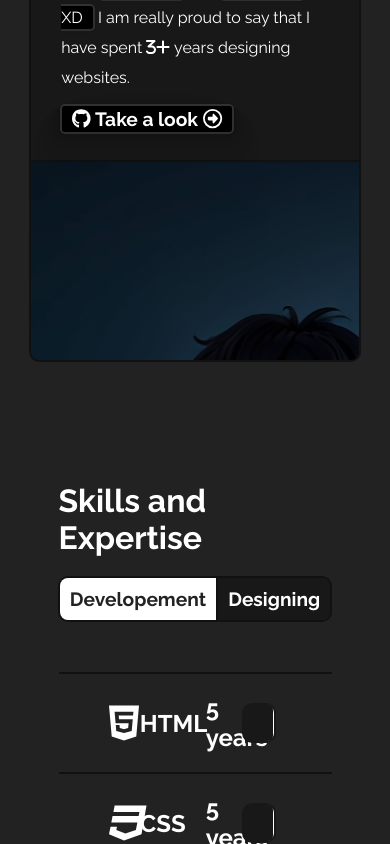
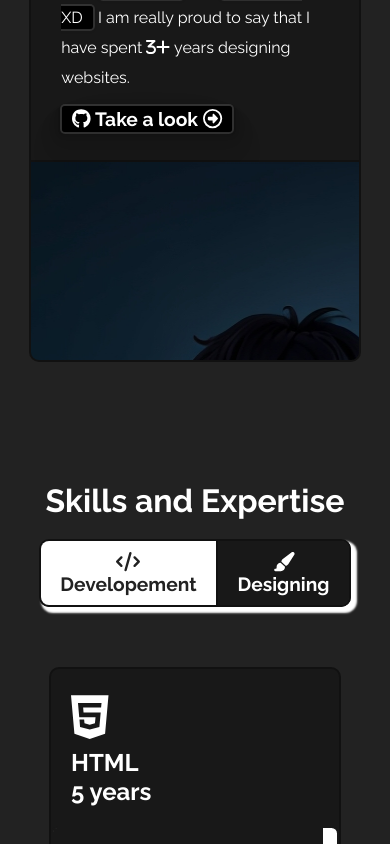
Before and after one commit to naodalemu/react-portfolio, a React (Vite) app: page / in a window 390 px wide. Shown: the part 1156-2000 px from the top of the page. Built offline with nearby package versions, Linux system fonts and the light colour scheme.

Commit message:
This is perfect, so perfect. I added responsiveness to my skills section. It might not look good for people I get that but I'm outta energy so I think it rocks

```diff
--- a/src/components/UI/SkillSet.jsx
+++ b/src/components/UI/SkillSet.jsx
@@ -9,11 +9,11 @@ function SkillSet(props) {
     return (
         <div className={classes.skillCard}>
             {/* <p className={classes.row1}>{props.language}</p> */}
-            <h1 className={classes.row2}>
+            <h1 className={classes.row1}>
                 <FontAwesomeIcon icon={props.icon} />
             </h1>
-            <h2 className={classes.row3}>{props.language}</h2>
-            <h2 className={classes.row4}>{props.years}</h2>
+            <h2 className={classes.row2}>{props.language}</h2>
+            <h2 className={classes.row3}>{props.years}</h2>
             <div className={classes.expertBarContainer}>
                 <div
                     className={classes.expertBar}
--- a/src/components/UI/SkillSet.module.css
+++ b/src/components/UI/SkillSet.module.css
@@ -13,9 +13,9 @@
 .skillCard:hover {
     scale: 1.1;
     background: var(--primary-inverted);
-  box-shadow: rgba(240, 46, 170, 0.4) 0px 5px, rgba(240, 46, 170, 0.3) 0px 10px,
-    rgba(240, 46, 170, 0.2) 0px 15px, rgba(240, 46, 170, 0.1) 0px 20px,
-    rgba(240, 46, 170, 0.05) 0px 25px;
+    box-shadow: rgba(240, 46, 170, 0.4) 0px 5px,
+        rgba(240, 46, 170, 0.3) 0px 10px, rgba(240, 46, 170, 0.2) 0px 15px,
+        rgba(240, 46, 170, 0.1) 0px 20px, rgba(240, 46, 170, 0.05) 0px 25px;
     border-radius: 10px;
     color: var(--primary);
 }
@@ -43,16 +43,60 @@
     font-weight: bold;
 }
 
-.row1,
-.row2,
-.row4 {
+.row1 {
+    font-size: 40px;
     width: 10%;
 }
 
 .row2 {
-  font-size: 40px;
+    width: 30%;
 }
 
 .row3 {
-  width: 30%;
+    width: 20%;
 }
+
+@media screen and (max-width: 769px){
+  .skillCard {
+    padding: 0px 30px;
+  }
+}
+
+@media screen and (max-width: 640px){
+  .skillCard {
+    border: 2px solid var(--about-border);
+    border-radius: 10px;
+    background: var(--about-background);
+    flex-direction: column;
+    justify-content: center;
+    align-items: start;
+    height: unset;
+    width: unset;
+    padding: 20px 20px 60px 20px;
+    margin: 10px;
+    position: relative;
+  }
+
+  .row1, .row2, .row3 {
+    width: 100%;
+  }
+
+  .expertBarContainer {
+    position: absolute;
+    bottom: 0px;
+    left: 0px;
+    width: 100%;
+    border-radius: 7.5px;
+    margin: 0px;
+  }
+
+  .expertBar {
+    border-radius: 4px 0px 0px 4px;
+  }
+}
+
+@media screen and (max-width: 460px){
+  .row1 {
+    font-size: 50px;
+  }
+}
--- a/src/components/sections/Skills.jsx
+++ b/src/components/sections/Skills.jsx
@@ -3,6 +3,7 @@ import classes from "./Skills.module.css";
 import SkillSet from "../UI/SkillSet";
 import {
   faCss3,
+  faDev,
   faFigma,
   faHtml5,
   faJsSquare,
@@ -10,9 +11,12 @@ import {
 } from "@fortawesome/free-brands-svg-icons";
 import {
   faAd,
+  faCode,
   faDrawPolygon,
   faImages,
+  faPaintBrush,
 } from "@fortawesome/free-solid-svg-icons";
+import { FontAwesomeIcon } from "@fortawesome/react-fontawesome";
 
 function Skills() {
   const [developmentActive, setDevelopmentActive] = useState(true);
@@ -32,7 +36,7 @@ function Skills() {
             setDesignActive(false);
           }}
         >
-          Developement
+         <FontAwesomeIcon icon={faCode} /> <span className={classes.hideDev}>Developement</span>
         </div>
         <div
           className={`${classes.backSelector} ${
@@ -43,12 +47,12 @@ function Skills() {
             setDevelopmentActive(false);
           }}
         >
-          Designing
+          <FontAwesomeIcon icon={faPaintBrush} /> <span className={classes.hideDes}>Designing</span>
         </div>
       </div>
       <div className={classes.skillsWrapper}>
         {developmentActive ? (
-          <div className={classes.devSkills}>
+          <div className={`${classes.devSkills} ${classes.devNDesSkills}`}>
             <SkillSet
               language={"HTML"}
               icon={faHtml5}
@@ -75,7 +79,7 @@ function Skills() {
             />
           </div>
         ) : (
-          <div className={classes.designSkills}>
+          <div className={`${classes.designSkills} ${classes.devNDesSkills}`}>
             <SkillSet
               language={"Figma"}
               icon={faFigma}
--- a/src/components/sections/Skills.module.css
+++ b/src/components/sections/Skills.module.css
@@ -9,7 +9,6 @@
 .sectionTitle {
   margin-bottom: 20px;
   margin-top: 120px;
-  /* font-size: 40px; */
 }
 
 .skillSelector {
@@ -19,6 +18,7 @@
   overflow: hidden;
   margin-bottom: 50px;
   width: fit-content;
+  box-shadow: 4px 4px 2px 2px;
 }
 
 .frontSelector {
@@ -44,3 +44,36 @@
   width: 100%;
   border-top: 2px solid var(--about-border);
 }
+
+@media screen and (max-width: 910px){
+  .skillContainer {
+    width: 80%;
+  }
+}
+
+@media screen and (max-width: 640px){
+  .devNDesSkills {
+    display: grid;
+    grid-template-columns: 1fr 1fr;
+  }
+
+  .skillsWrapper {
+    border: none;
+  }
+}
+
+@media screen and (max-width: 460px){
+  .devNDesSkills {
+    grid-template-columns: 1fr;
+  }
+}
+
+@media screen and (max-width: 375px){
+  .sectionTitle {
+    font-size: 25px;
+  }
+
+  .skillSelector {
+    scale: 0.9;
+  }
+}
```
Lines whose indentation alone changed are shown as unchanged.
